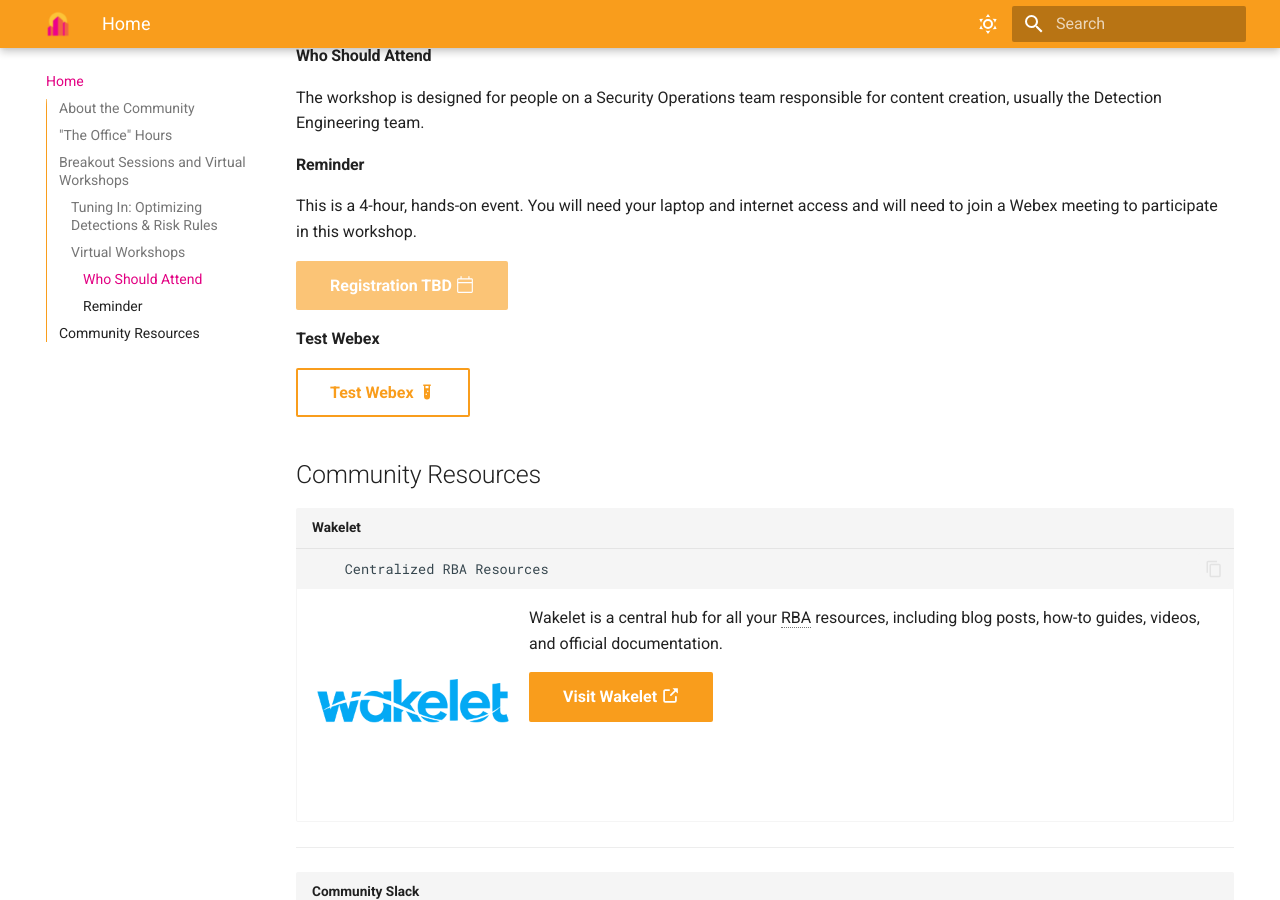
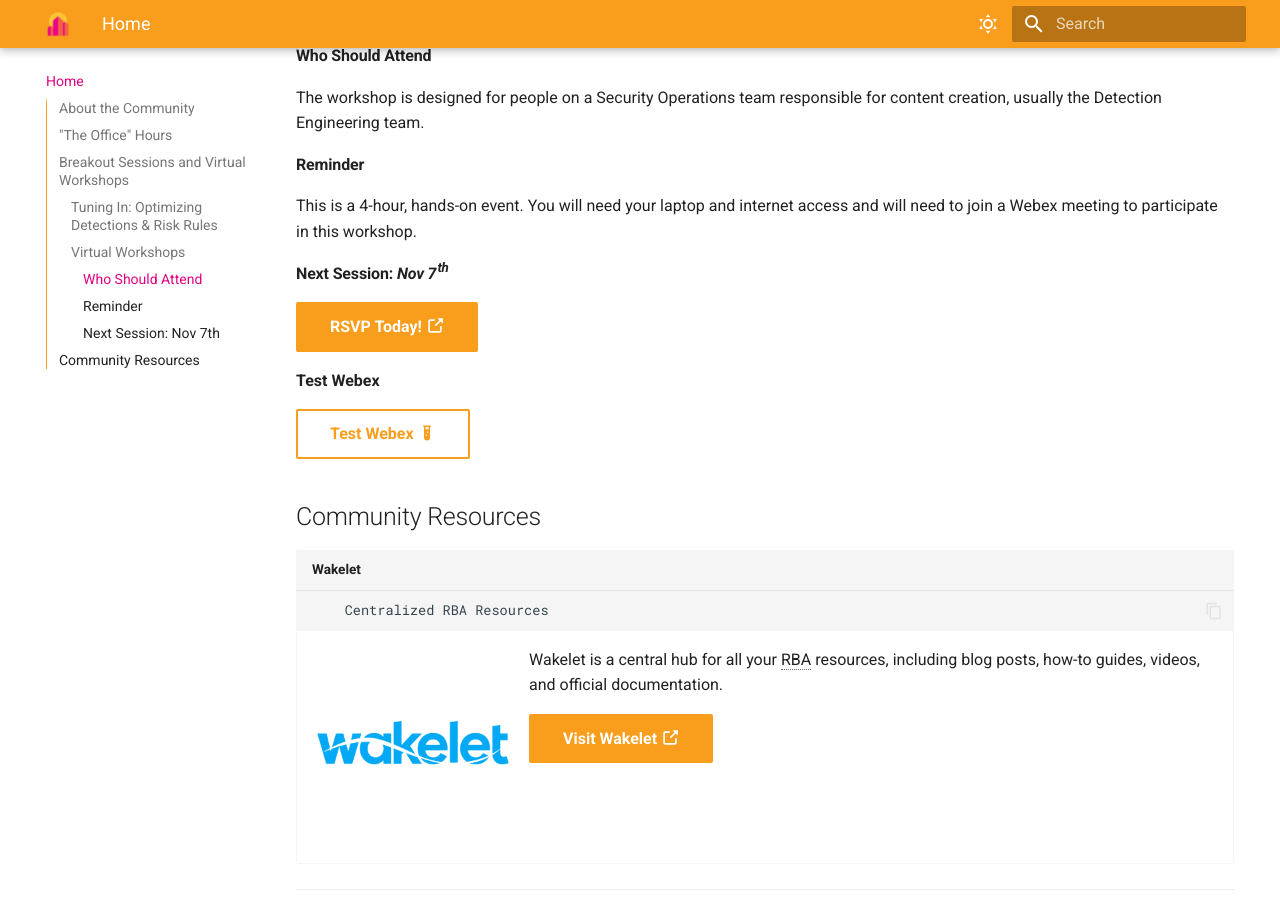
Before and after one commit to rba-community/rba-community, an MkDocs documentation site: the page built from docs/index.md, in a window 1280 px wide and 900 px high, scrolled down 2074 px. Built offline with MkDocs 1.6.1 and Material for MkDocs 9.7.7, drawn with Linux system fonts in a browser that asks for light colours; emoji names are drawn with the system emoji font.

Commit message:
added workshop date
Signed-off-by: RBA Community Admin <admin@rba.community>

```diff
--- a/docs/index.md
+++ b/docs/index.md
@@ -52,7 +52,9 @@ The workshop is designed for people on a Security Operations team responsible fo
 
 This is a 4-hour, hands-on event. You will need your laptop and internet access and will need to join a Webex meeting to participate in this workshop.
 
-[Registration TBD :octicons-calendar-24:](#virtual-workshops){ .md-button .md-button--primary .disabled-button }
+#### Next Session: _Nov 7^th^_
+
+[RSVP Today! :octicons-link-external-16:](https://splunk.webex.com/weblink/register/r55152f253503ee18d7abc25b84dda9d3){ target="blank" .md-button .md-button--primary }
 
 **Test Webex**
 
```
